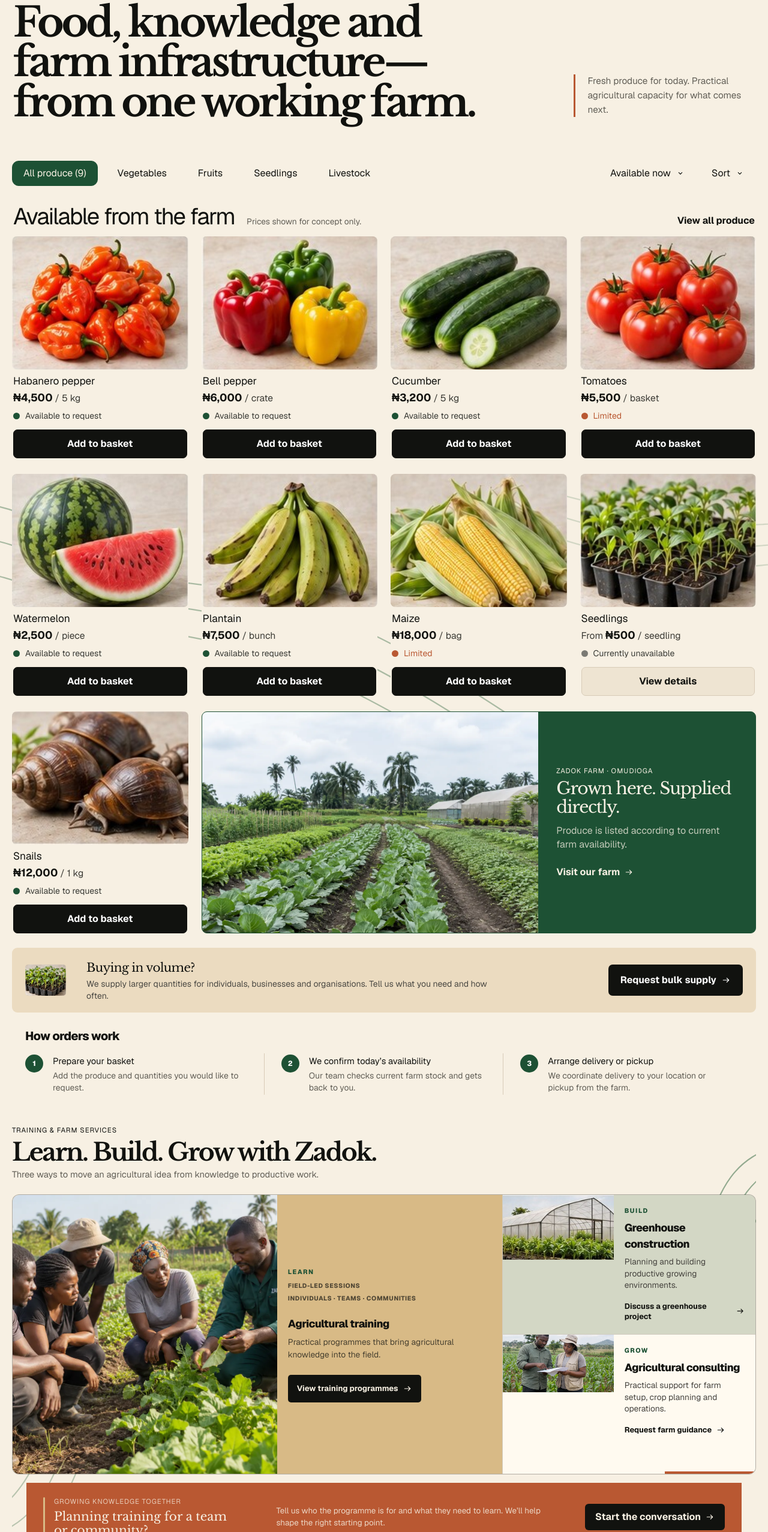
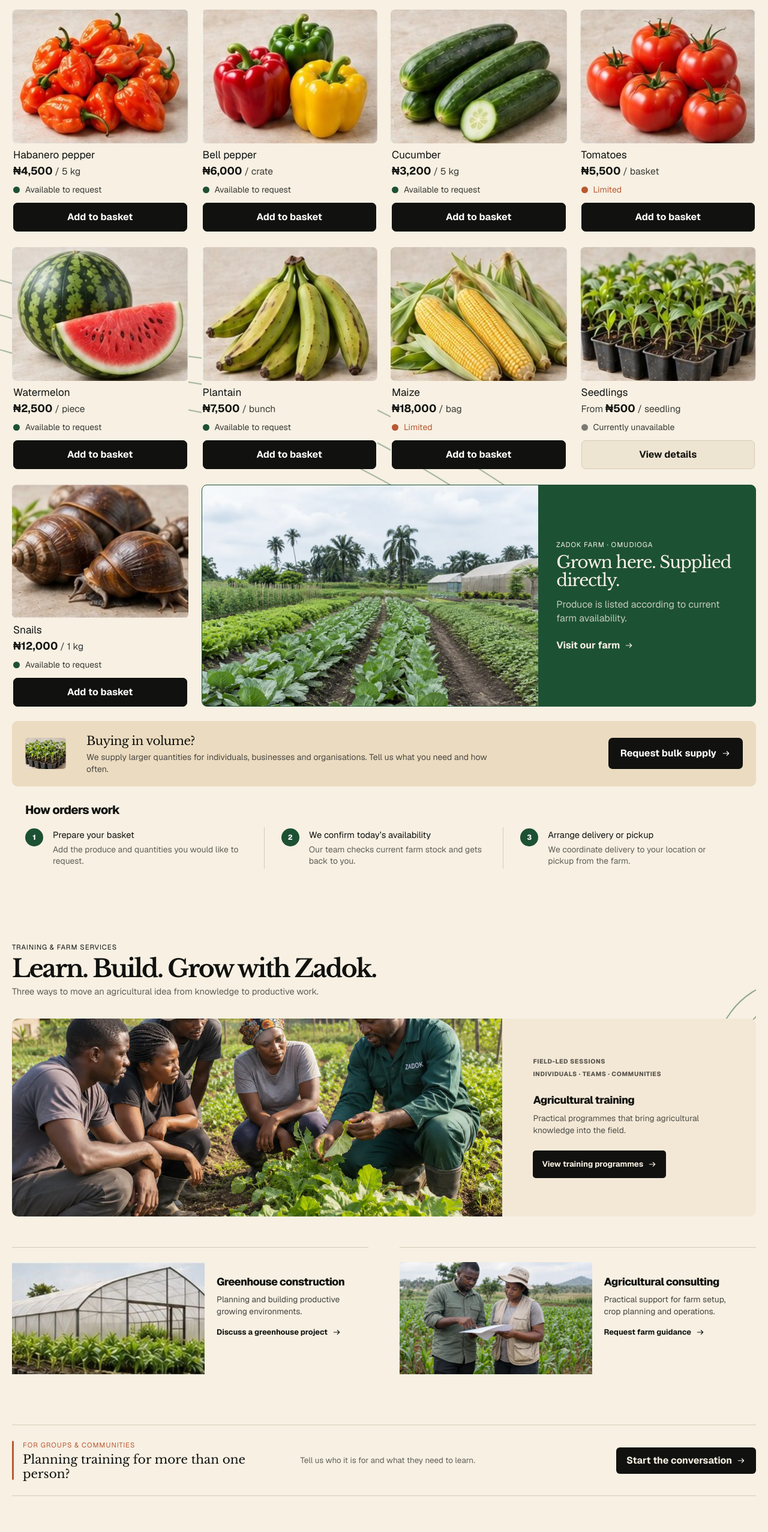
Before and after one commit to wh0isalfred/ZadokFarms, a Next.js app: page / in a window 1280 px wide. Shown: the part 246-2800 px from the top of the page at 60% size. Built offline with nearby package versions, Linux system fonts and the light colour scheme.

Commit message:
fix: restore spacious product-first homepage

```diff
--- a/src/app/globals.css
+++ b/src/app/globals.css
@@ -71,18 +71,13 @@
 .catalogue > :not(.catalogue-lines) { position: relative; z-index: 2; }
 .catalogue-lines { color: var(--sage); opacity: .38; }
 .catalogue-lines path, .footer-lines path { stroke-dashoffset: 0; }
-.catalogue-lines-one { top: 150px; right: -165px; transform: rotate(5deg); }
+.catalogue-lines-one { top: 82px; right: -190px; transform: rotate(5deg); }
 .catalogue-sweep { position: absolute; z-index: 0; bottom: 260px; left: -92px; width: min(1240px,92vw); height: 500px; opacity: .72; pointer-events: none; }
 .catalogue-sweep path { vector-effect: non-scaling-stroke; stroke: var(--sage); stroke-width: 2.25; stroke-linecap: round; }
 .catalogue-sweep path { stroke-dasharray: 1400; animation: cultivate-line 1.5s cubic-bezier(.2,.72,.25,1) both; }
 .catalogue-sweep path:nth-child(2) { animation-delay: .1s; }
 .catalogue-sweep path:nth-child(3) { animation-delay: .2s; }
 @keyframes cultivate-line { from { stroke-dashoffset: 1400; } to { stroke-dashoffset: 0; } }
-.catalogue-sweep-two { top: 280px; right: -330px; bottom: auto; left: auto; width: 850px; opacity: .34; transform: rotate(164deg); }
-.catalogue-intro { display: grid; grid-template-columns: minmax(0,1.6fr) minmax(260px,.58fr); align-items: end; gap: clamp(40px,8vw,120px); padding: clamp(58px,7vw,96px) 2px clamp(42px,5vw,68px); }
-.catalogue-intro h1 { max-width: 950px; margin: 0; font-family: var(--font-libre-baskerville), Georgia, serif; font-size: clamp(2.5rem,5.3vw,5rem); font-weight: 700; letter-spacing: -.062em; line-height: .98; text-wrap: balance; }
-.catalogue-intro > p { max-width: 390px; margin: 0 0 8px; padding-left: 20px; border-left: 3px solid var(--community); color: var(--muted); font-size: .96rem; line-height: 1.55; }
-.catalogue-intro .eyebrow { color: var(--field); font-weight: 750; }
 .catalogue-toolbar { display: flex; align-items: center; justify-content: space-between; gap: 24px; }
 .category-list { display: flex; gap: 14px; }
 .category-list button, .desktop-filters button { min-height: 42px; padding: 0 18px; border: 1px solid transparent; border-radius: 11px; background: transparent; cursor: pointer; }
@@ -94,8 +89,9 @@
 .desktop-filters button[aria-expanded="true"] svg { transform: rotate(180deg); }
 .catalogue-heading { display: flex; align-items: flex-end; justify-content: space-between; padding: 30px 2px 14px; }
 .catalogue-heading > div { display: flex; align-items: baseline; gap: 20px; }
-.catalogue-heading h2, .beyond-section > h2 { margin: 0; font-size: clamp(1.9rem, 3vw, 2.75rem); letter-spacing: -.045em; line-height: 1; }
-.catalogue-heading p { margin: 0; color: var(--muted); font-size: .86rem; }
+.catalogue-heading h1, .beyond-section > h2 { margin: 0; font-size: clamp(1.9rem, 3vw, 2.75rem); letter-spacing: -.045em; line-height: 1; }
+.catalogue-heading p { display: inline-flex; align-items: center; gap: 5px; margin: 0; color: var(--muted); font-size: .86rem; }
+.catalogue-heading p svg { width: 14px; height: 14px; color: var(--field); }
 .catalogue-heading > button { border: 0; background: transparent; font-weight: 650; cursor: pointer; }
 .product-grid { position: relative; display: grid; grid-template-columns: repeat(4, minmax(0, 1fr)); column-gap: 22px; row-gap: 26px; }
 .product-grid > :not(.catalogue-sweep) { position: relative; z-index: 1; }
@@ -161,43 +157,41 @@
 .order-steps h3 { margin: 0 0 4px; font-size: .92rem; }
 .order-steps p { margin: 0; color: var(--muted); font-size: .87rem; line-height: 1.4; }
 
-.farm-services { position: relative; overflow: hidden; padding-top: 30px; scroll-margin-top: 110px; }
+.farm-services { position: relative; overflow: hidden; margin-top: clamp(68px,8vw,112px); padding-bottom: 8px; scroll-margin-top: 110px; }
 .services-heading { position: relative; z-index: 2; }
 .services-heading > h2 { max-width: 860px; margin: 0; font-family: var(--font-libre-baskerville), Georgia, serif; font-size: clamp(2rem,3.2vw,2.8rem); font-weight: 700; letter-spacing: -.055em; line-height: 1.02; }
 .services-heading > p:last-child { margin: 6px 0 0; color: var(--muted); font-size: .92rem; }
-.service-grid { position: relative; z-index: 2; display: grid; grid-template-columns: minmax(0,1.32fr) minmax(0,.68fr); grid-template-rows: repeat(2,minmax(190px,1fr)); gap: 1px; margin-top: 22px; overflow: hidden; border: 1px solid rgba(17,18,15,.16); border-radius: 12px; background: rgba(17,18,15,.16); }
-.training-card { display: grid; min-width: 0; grid-row: 1 / 3; grid-template-columns: minmax(0,1.08fr) minmax(280px,.92fr); overflow: hidden; background: var(--ground); color: var(--foreground); }
-.service-card { display: grid; min-width: 0; grid-template-columns: minmax(180px,.78fr) minmax(220px,1fr); overflow: hidden; background: var(--surface); }
-.greenhouse-card { background: color-mix(in srgb,var(--sage) 34%,var(--background)); }
-.consulting-card { position: relative; }
-.consulting-card::after { position: absolute; right: 0; bottom: 0; width: 36%; height: 4px; content: ""; background: var(--community); }
+.service-grid { position: relative; z-index: 2; display: grid; grid-template-columns: repeat(2,minmax(0,1fr)); gap: clamp(28px,4vw,58px); margin-top: 34px; }
+.training-card { display: grid; min-width: 0; grid-column: 1 / -1; grid-template-columns: minmax(0,1.45fr) minmax(300px,.75fr); overflow: hidden; border-radius: 10px; background: color-mix(in srgb,var(--ground) 14%,var(--background)); color: var(--foreground); }
+.service-card { display: grid; min-width: 0; grid-template-columns: minmax(0,1.08fr) minmax(220px,.92fr); padding-top: 24px; border-top: 1px solid var(--border); }
+.greenhouse-card, .consulting-card { background: transparent; }
 .service-image { position: relative; overflow: hidden; aspect-ratio: 1.72; }
-.training-image { height: 100%; min-height: 390px; aspect-ratio: auto; }
+.training-image { height: 100%; min-height: 330px; aspect-ratio: auto; }
 .service-image img { object-fit: cover; }
 .service-card .service-image img, .training-card .service-image img { transition: transform .55s cubic-bezier(.2,.65,.3,1); }
 .service-card[data-reveal] .service-image img, .training-card[data-reveal] .service-image img { transform: scale(1.045); }
 .service-card[data-reveal].is-visible .service-image img, .training-card[data-reveal].is-visible .service-image img { transform: scale(1); }
 .service-card:hover .service-image img, .training-card:hover .service-image img { transform: scale(1.025); }
-.training-copy, .service-copy { min-width: 0; padding: 18px; }
+.training-copy, .service-copy { min-width: 0; padding: 20px; }
+.training-copy { padding: clamp(28px,4vw,58px); }
 .training-copy { align-self: center; }
 .training-copy h3, .service-copy h3 { margin: 0 0 6px; font-family: var(--font-geist-sans), Arial, sans-serif; font-size: 1.12rem; font-weight: 780; letter-spacing: -.035em; }
 .training-copy > p { margin: 0; color: rgba(17,18,15,.72); font-size: .86rem; line-height: 1.48; }
 .service-copy p { margin: 0; color: #46443f; font-size: .86rem; line-height: 1.42; }
 .programme-meta { display: flex; flex-wrap: wrap; gap: 5px 16px; margin-bottom: 22px; color: rgba(17,18,15,.68); font-size: .65rem; font-weight: 750; letter-spacing: .055em; }
-.service-stage { display: block; margin-bottom: 8px; color: var(--field); font-size: .67rem; font-weight: 800; letter-spacing: .14em; }
 .farm-services .primary-service-action { margin-top: 24px; border: 0; border-radius: 5px; background: var(--foreground); color: var(--background); padding: 13px 15px; font-size: .82rem; }
 .service-copy a { max-width: 100%; margin-top: 13px; padding-block: 3px; font-size: .8rem; line-height: 1.35; }
-.consulting-card .service-image { aspect-ratio: 1.92; }
-.community-invitation { position: relative; z-index: 2; display: grid; grid-template-columns: minmax(260px,.9fr) minmax(280px,1.25fr) auto; align-items: center; gap: clamp(26px,5vw,76px); margin: 14px 24px 0; padding: 22px 28px; border-radius: 0 0 12px 12px; background: var(--community); color: var(--background); }
+.consulting-card .service-image { aspect-ratio: 1.72; }
+.community-invitation { position: relative; z-index: 2; display: grid; grid-template-columns: minmax(260px,.9fr) minmax(240px,1fr) auto; align-items: center; gap: clamp(26px,5vw,76px); margin-top: clamp(54px,7vw,84px); padding: 24px 0; border-block: 1px solid var(--border); color: var(--foreground); }
 .community-invitation > div { position: relative; padding-left: 18px; }
-.community-mark { position: absolute; top: 2px; bottom: 2px; left: 0; width: 3px; border-radius: 3px; background: var(--ground); }
-.community-invitation .eyebrow { margin-bottom: 5px; color: rgba(247,240,227,.75); }
+.community-mark { position: absolute; top: 2px; bottom: 2px; left: 0; width: 3px; border-radius: 3px; background: var(--community); }
+.community-invitation .eyebrow { margin-bottom: 5px; color: var(--community); }
 .community-invitation h3 { margin: 0; font-family: var(--font-libre-baskerville), Georgia, serif; font-size: 1.25rem; line-height: 1.18; }
-.community-invitation > p { margin: 0; color: rgba(247,240,227,.83); font-size: .84rem; line-height: 1.48; }
-.community-invitation > a { min-height: 44px; padding: 0 17px; border-radius: 6px; background: var(--foreground); white-space: nowrap; }
-.farm-close { position: relative; display: grid; grid-template-columns: minmax(0,1.35fr) minmax(0,.78fr); min-height: 205px; margin-top: 14px; overflow: hidden; border-radius: 8px; }
+.community-invitation > p { margin: 0; color: var(--muted); font-size: .84rem; line-height: 1.48; }
+.community-invitation > a { min-height: 44px; padding: 0 17px; border-radius: 6px; background: var(--foreground); color: var(--background); white-space: nowrap; }
+.farm-close { position: relative; display: grid; grid-template-columns: minmax(0,1.35fr) minmax(0,.78fr); min-height: 235px; margin-top: clamp(72px,8vw,116px); overflow: hidden; border-radius: 8px; }
 .farm-close-image { position: relative; min-height: 190px; }
-.farm-close > div:last-child { position: relative; z-index: 2; align-self: center; margin-left: -32px; padding: 26px 30px; border-radius: 8px; background: var(--surface); box-shadow: 0 12px 34px rgba(17,17,15,.1); }
+.farm-close > div:last-child { position: relative; z-index: 2; align-self: center; margin-left: -32px; padding: 30px 34px; border: 1px solid var(--border); border-radius: 8px; background: var(--background); }
 .farm-close > div:last-child .eyebrow { color: var(--community); font-weight: 750; }
 .farm-close h2 { margin: 0; font-family: var(--font-libre-baskerville), Georgia, serif; font-size: 1.65rem; letter-spacing: -.04em; }
 .farm-close p:not(.eyebrow) { max-width: 570px; margin: 8px 0 14px; color: var(--muted); font-size: .86rem; line-height: 1.5; }
@@ -284,9 +278,8 @@
   .search-trigger > span { display: none; }
   .product-grid { grid-template-columns: repeat(3,minmax(0,1fr)); }
   .farm-story { grid-column: span 3; grid-template-columns: 1.2fr 1fr; }
-  .catalogue-intro { grid-template-columns: minmax(0,1.35fr) minmax(230px,.65fr); gap: 46px; }
-  .service-grid { grid-template-columns: 1fr 1fr; grid-template-rows: auto auto; }
-  .training-card { grid-column: 1 / -1; grid-row: auto; }
+  .service-grid { grid-template-columns: 1fr 1fr; }
+  .training-card { grid-column: 1 / -1; }
   .service-card { grid-template-columns: 1fr; }
   .footer-main { grid-template-columns: .8fr 1.7fr; gap: 48px; }
 }
@@ -307,9 +300,6 @@
   .provenance-location { display: none; }
   .search-panel { margin-top: 8px; }
   .catalogue { padding-top: 11px; scroll-margin-top: 72px; }
-  .catalogue-intro { display: block; padding: 42px 1px 34px; }
-  .catalogue-intro h1 { max-width: 520px; font-size: clamp(2.35rem,11.5vw,3.55rem); line-height: .98; }
-  .catalogue-intro > p { max-width: 330px; margin: 24px 0 0; padding-left: 14px; font-size: .82rem; line-height: 1.46; }
   .catalogue-toolbar { display: block; margin-right: -16px; overflow: hidden; }
   .category-list { gap: 8px; padding-right: 40px; overflow-x: auto; scrollbar-width: none; }
   .category-list::-webkit-scrollbar { display: none; }
@@ -317,7 +307,7 @@
   .desktop-filters { display: none; }
   .catalogue-heading { padding: 21px 1px 11px; }
   .catalogue-heading > div { display: block; }
-  .catalogue-heading h2 { font-size: clamp(1.65rem,7.2vw,2rem); }
+  .catalogue-heading h1 { font-size: clamp(1.65rem,7.2vw,2rem); }
   .catalogue-heading p { margin-top: 4px; }
   .catalogue-heading > button { display: none; }
   .product-grid { grid-template-columns: repeat(2,minmax(0,1fr)); gap: 19px 12px; }
@@ -361,32 +351,32 @@
   .order-steps li, .order-steps li:not(:first-child) { grid-template-columns: 29px 1fr; padding: 0; border: 0; }
   .order-steps h3 { font-size: .87rem; }
   .order-steps p { font-size: .78rem; }
-  .farm-services { margin-inline: -16px; padding: 26px 16px 0; scroll-margin-top: 72px; }
+  .farm-services { margin: 58px -16px 0; padding: 0 16px 6px; scroll-margin-top: 72px; }
   .services-heading > h2 { font-size: clamp(1.8rem,8vw,2.35rem); }
   .services-heading > p:last-child { max-width: 330px; font-size: .82rem; line-height: 1.4; }
-  .service-grid { grid-template-columns: 1fr; grid-template-rows: auto; gap: 10px; margin-top: 13px; overflow: visible; border: 0; border-radius: 0; background: transparent; }
-  .training-card { grid-column: auto; grid-row: auto; grid-template-columns: 1fr; border-radius: 9px; }
+  .service-grid { grid-template-columns: 1fr; gap: 38px; margin-top: 24px; }
+  .training-card { grid-column: auto; grid-template-columns: 1fr; border-radius: 9px; }
   .training-image { min-height: 210px; }
-  .training-copy, .service-copy { padding: 15px; }
+  .training-copy { padding: 24px 18px 26px; }
+  .service-copy { padding: 16px 0 0; }
   .programme-meta { margin-bottom: 16px; font-size: .61rem; }
   .farm-services .primary-service-action { width: 100%; justify-content: center; }
-  .service-card { display: grid; grid-template-columns: minmax(0,40%) minmax(0,1fr); min-height: 150px; border-radius: 9px; }
-  .service-card .service-image { height: 100%; aspect-ratio: auto; }
+  .service-card { display: grid; grid-template-columns: minmax(0,43%) minmax(0,1fr); min-height: 150px; padding-top: 18px; }
+  .service-card .service-image { height: 100%; aspect-ratio: auto; border-radius: 7px; }
   .service-copy { align-self: center; }
   .service-copy h3 { font-size: 1rem; }
   .service-copy p, .service-copy a { font-size: .75rem; overflow-wrap: anywhere; }
   .field-lines { width: 300px; height: 230px; }
   .field-lines path { stroke-width: 2.4; opacity: .78; }
-  .catalogue-lines-one { top: 155px; right: -66px; }
+  .catalogue-lines-one { top: 104px; right: -66px; }
   .catalogue-sweep { top: auto; bottom: 285px; left: -125px; width: 650px; height: 360px; opacity: .82; }
-  .catalogue-sweep-two { top: 340px; right: -310px; bottom: auto; left: auto; width: 600px; opacity: .5; }
   .services-lines { top: -4px; right: -68px; }
   .services-lines-two { top: auto; right: auto; bottom: 120px; left: -138px; opacity: .5; }
   .closing-lines { bottom: -78px; left: -72px; }
-  .community-invitation { grid-template-columns: 1fr; gap: 14px; margin: 10px 8px 0; padding: 20px; border-radius: 9px; }
+  .community-invitation { grid-template-columns: 1fr; gap: 14px; margin-top: 50px; padding: 22px 2px; }
   .community-invitation > p { max-width: 470px; }
   .community-invitation > a { width: 100%; justify-content: space-between; }
-  .farm-close { grid-template-columns: minmax(0,1fr); }
+  .farm-close { grid-template-columns: minmax(0,1fr); margin-top: 64px; }
   .farm-close-image { min-height: 185px; }
   .farm-close > div:last-child { margin: -18px 12px 0; padding: 19px 18px 21px; }
   .farm-close h2 { font-size: 1.4rem; }
--- a/src/components/home-sections.tsx
+++ b/src/components/home-sections.tsx
@@ -38,25 +38,24 @@
   return (
     <section className="farm-services" id="services">
       <FieldLines className="services-lines" />
-      <FieldLines className="services-lines services-lines-two" />
       <header className="services-heading"><p className="eyebrow">TRAINING &amp; FARM SERVICES</p><h2>Learn. Build. Grow with Zadok.</h2><p>Three ways to move an agricultural idea from knowledge to productive work.</p></header>
       <div className="service-grid">
         <article className="training-card" id="training" data-reveal>
           <div className="service-image training-image"><Image src="/images/farm/training-v2.webp" alt="A practical agricultural training session in the field" fill sizes="(max-width: 699px) 100vw, 22vw" /></div>
-          <div className="training-copy"><span className="service-stage">LEARN</span><div className="programme-meta"><span>FIELD-LED SESSIONS</span><span>INDIVIDUALS · TEAMS · COMMUNITIES</span></div><h3>Agricultural training</h3><p>Practical programmes that bring agricultural knowledge into the field.</p><a className="primary-service-action" href="#training-programmes">View training programmes <ArrowIcon /></a></div>
+          <div className="training-copy"><div className="programme-meta"><span>FIELD-LED SESSIONS</span><span>INDIVIDUALS · TEAMS · COMMUNITIES</span></div><h3>Agricultural training</h3><p>Practical programmes that bring agricultural knowledge into the field.</p><a className="primary-service-action" href="#training-programmes">View training programmes <ArrowIcon /></a></div>
         </article>
         <article className="service-card greenhouse-card" id="greenhouse" data-reveal>
           <div className="service-image"><Image src="/images/farm/greenhouse.jpg" alt="A greenhouse built for productive growing" fill sizes="(max-width: 699px) 100vw, 25vw" /></div>
-          <div className="service-copy"><span className="service-stage">BUILD</span><h3>Greenhouse construction</h3><p>Planning and building productive growing environments.</p><a href="#greenhouse-services">Discuss a greenhouse project <ArrowIcon /></a></div>
+          <div className="service-copy"><h3>Greenhouse construction</h3><p>Planning and building productive growing environments.</p><a href="#greenhouse-services">Discuss a greenhouse project <ArrowIcon /></a></div>
         </article>
         <article className="service-card consulting-card" id="consulting" data-reveal>
           <div className="service-image"><Image src="/images/farm/consulting-v2.webp" alt="A farm consultant reviewing crops with a grower" fill sizes="(max-width: 699px) 100vw, 25vw" /></div>
-          <div className="service-copy"><span className="service-stage">GROW</span><h3>Agricultural consulting</h3><p>Practical support for farm setup, crop planning and operations.</p><a href="#consulting-services">Request farm guidance <ArrowIcon /></a></div>
+          <div className="service-copy"><h3>Agricultural consulting</h3><p>Practical support for farm setup, crop planning and operations.</p><a href="#consulting-services">Request farm guidance <ArrowIcon /></a></div>
         </article>
       </div>
       <aside className="community-invitation" data-reveal>
-        <div><span className="community-mark" aria-hidden="true" /><p className="eyebrow">GROWING KNOWLEDGE TOGETHER</p><h3>Planning training for a team or community?</h3></div>
-        <p>Tell us who the programme is for and what they need to learn. We’ll help shape the right starting point.</p>
+        <div><span className="community-mark" aria-hidden="true" /><p className="eyebrow">FOR GROUPS &amp; COMMUNITIES</p><h3>Planning training for more than one person?</h3></div>
+        <p>Tell us who it is for and what they need to learn.</p>
         <a href="#contact">Start the conversation <ArrowIcon /></a>
       </aside>
     </section>
--- a/src/components/storefront.tsx
+++ b/src/components/storefront.tsx
@@ -66,15 +66,8 @@
           </section>
           <section className="catalogue" id="produce">
             <FieldLines className="catalogue-lines catalogue-lines-one" />
-            <header className="catalogue-intro">
-              <div>
-                <p className="eyebrow">ZADOK FARMS · OMUDIOGA</p>
-                <h1>Food, knowledge and farm infrastructure—from one working farm.</h1>
-              </div>
-              <p>Fresh produce for today. Practical agricultural capacity for what comes next.</p>
-            </header>
             <div className="catalogue-toolbar"><div className="category-list" aria-label="Produce categories">{categories.map((item) => <button className={category === item ? "active" : ""} type="button" onClick={() => setCategory(item)} key={item}>{item}{item === "All produce" ? ` (${products.length})` : ""}</button>)}</div><div className="desktop-filters"><button type="button"><span>Available now</span><ChevronIcon /></button><button type="button"><span>Sort</span><ChevronIcon /></button></div></div>
-            <div className="catalogue-heading"><div><h2>Available from the farm</h2><p>Prices shown for concept only.</p></div><button type="button" onClick={() => { setCategory("All produce"); setQuery(""); }}>View all produce</button></div>
+            <div className="catalogue-heading"><div><h1>Available from the farm</h1><p><LocationIcon /> Grown in Omudioga · Prices shown for concept only.</p></div><button type="button" onClick={() => { setCategory("All produce"); setQuery(""); }}>View all produce</button></div>
             {visibleProducts.length > 0 ? (
               <div className="product-grid">
                 {visibleProducts.map((product, index) => (
@@ -91,7 +84,7 @@
                     )}
                   </Fragment>
                 ))}
-                {category === "All produce" && !query && <><CatalogueSweep /><CatalogueSweep className="catalogue-sweep-two" /><FarmStory /></>}
+                {category === "All produce" && !query && <><CatalogueSweep /><FarmStory /></>}
               </div>
             ) : <div className="no-results"><p>No produce matches “{query}”.</p><button type="button" onClick={() => { setQuery(""); setCategory("All produce"); }}>Show all produce</button></div>}
           </section>
```
